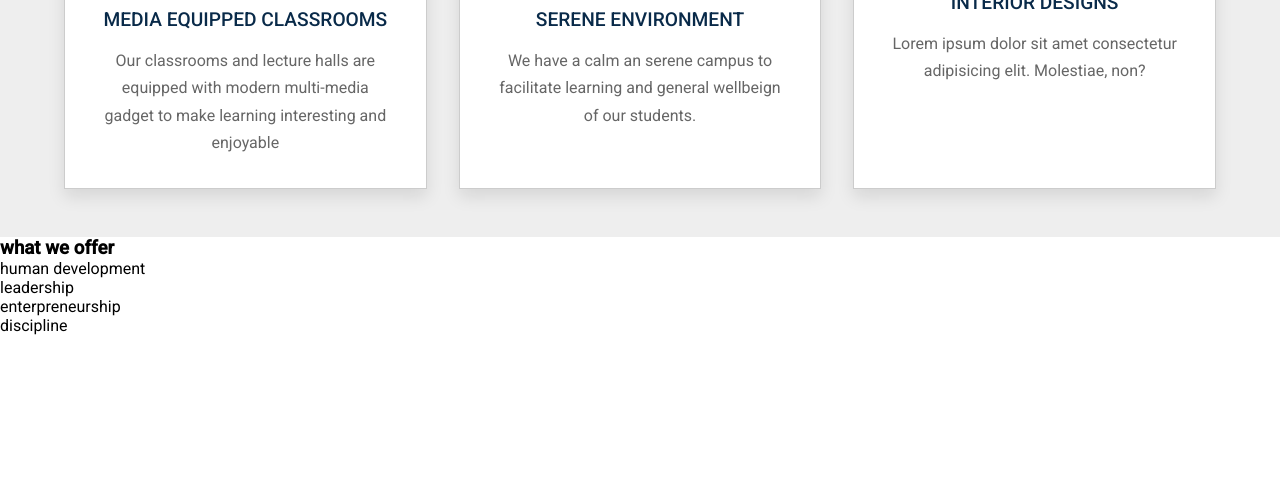
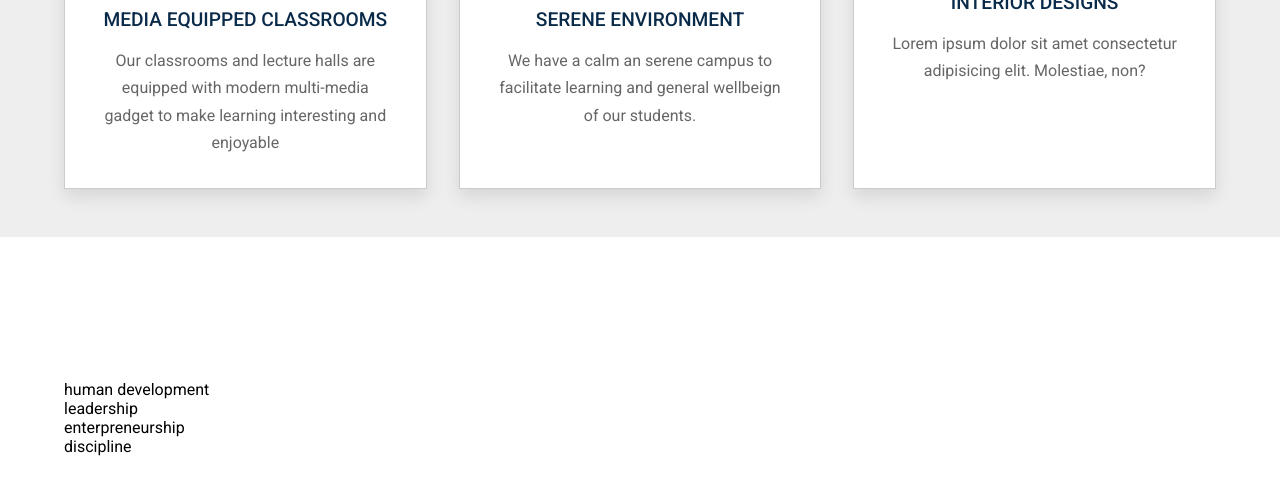
Before and after one commit to Rasheedatj/Elizade, a plain HTML site: page index.html in a window 1280 px wide. Shown: the part 3239-3733 px from the top of the page. Before the commit the page ends 3574 px from the top, so only its background shows below. Drawn offline with nearby package versions, Linux system fonts and the light colour scheme.

Commit message:
some commit

```diff
--- a/scss/main.scss
+++ b/scss/main.scss
@@ -690,6 +690,24 @@ header.active {
   }
 }
 
+.offer {
+  padding: 3rem 5%;
+
+  h3 {
+    text-transform: uppercase;
+    letter-spacing: 5px;
+    color: $white;
+    font-weight: 500;
+    font-size: 2.5rem;
+    padding-bottom: 3rem;
+    text-align: center;
+
+    @include mobile {
+      font-size: 1.4rem;
+    }
+  }
+}
+
 .attraction .box:hover i {
   transform: translateY(-1rem);
   cursor: pointer;
```
Also changed, not shown: dist/css/main.css, 1 other file.
